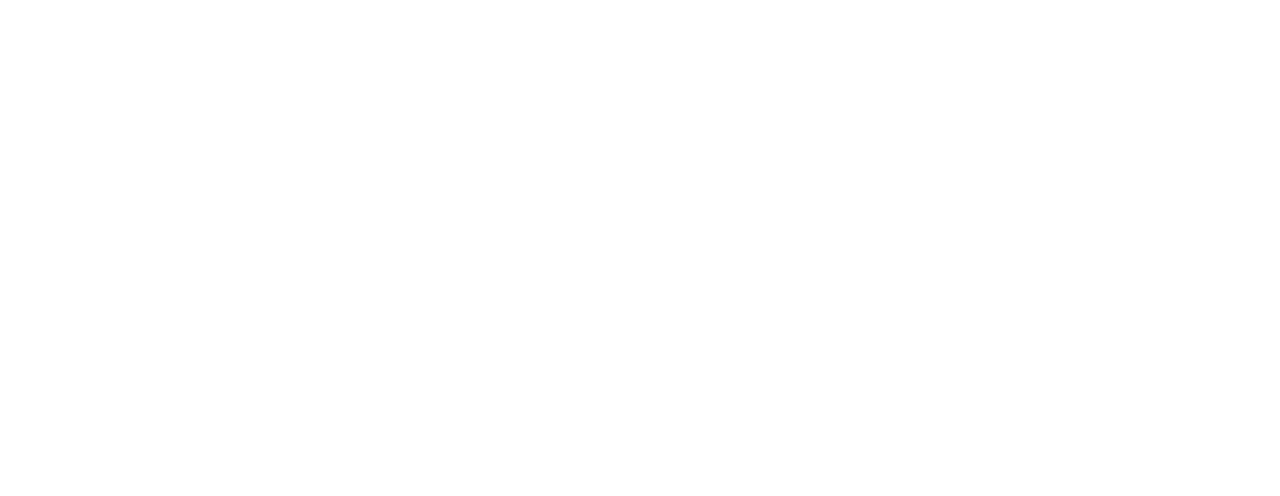
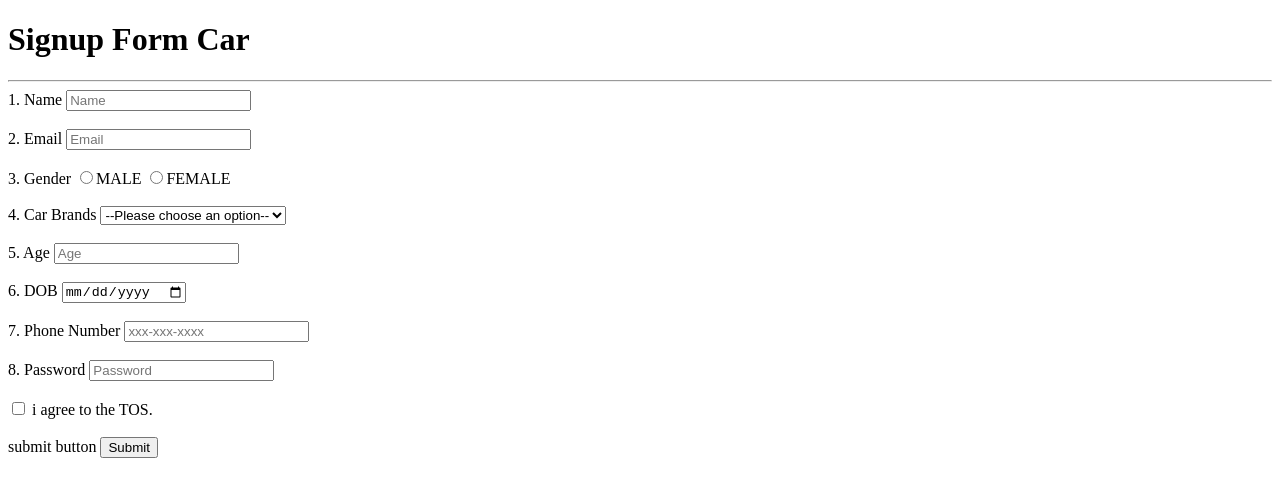
Before and after one commit to acciojob/signup-form-car-SwatiJangra, a website: page main.html in a window 1280 px wide. Drawn offline with Linux system fonts and the light colour scheme.

Commit message:
created a submission

```diff
--- a/main.html
+++ b/main.html
@@ -8,6 +8,44 @@
 
 <body>
 	<!-- the entire body must be written by student -->
+	<h1>Signup Form Car</h1>
+	<hr>
+	<form  method="post">
+		<label for="name">1. Name</label>
+		<input type="text" id="name" required placeholder="Name">
+		<br>
+	</br>
+		<label for="email">2. Email</label>
+		<input type="email" id="email" required placeholder="Email">
+		<br>
+	</br>
+		<label for="gender">3. Gender</label>
+		<input type="radio" id="gender_m" name="gender" required>MALE
+		<input type="radio" id="gender_f" name="gender" required>FEMALE
+		<br>
+		</br>
+		<label for="cars">4. Car Brands</label>
+		<select id="cars" required >
+			<option name="">--Please choose an option--</option>
+				<option name="cars">BMW</option>
+				<option name="cars">Audi</option>
+				<option name="cars">Mercedez</option>
+		</select>
+		<br>
+	</br>
+		<label for="age">5. Age</label>
+		<input type="text" id="age" required placeholder="Age"><br></br>
+		<label for="dob">6. DOB</label>
+		<input type="date" id="dob" required></br><br>
+		<label for="tel">7. Phone Number</label>
+		<input type="number" id="tel" required placeholder="xxx-xxx-xxxx"><br></br>
+		<label for="password">8. Password</label>
+		<input type="password" id="password" required placeholder="Password"><br></br>
+		<input type="checkbox" id="tos" required>
+		<label for="tos">i agree to the TOS.</label></br><br>
+		<label for="submit">submit button</label>
+		<button type="submit">Submit</button>
+	</form>
     <script type="text/javascript" src="./script.js">
 </script>
 
--- a/styles.css
+++ b/styles.css
@@ -1,2 +1 @@
-
 /* Your CSS Code here. */
```
